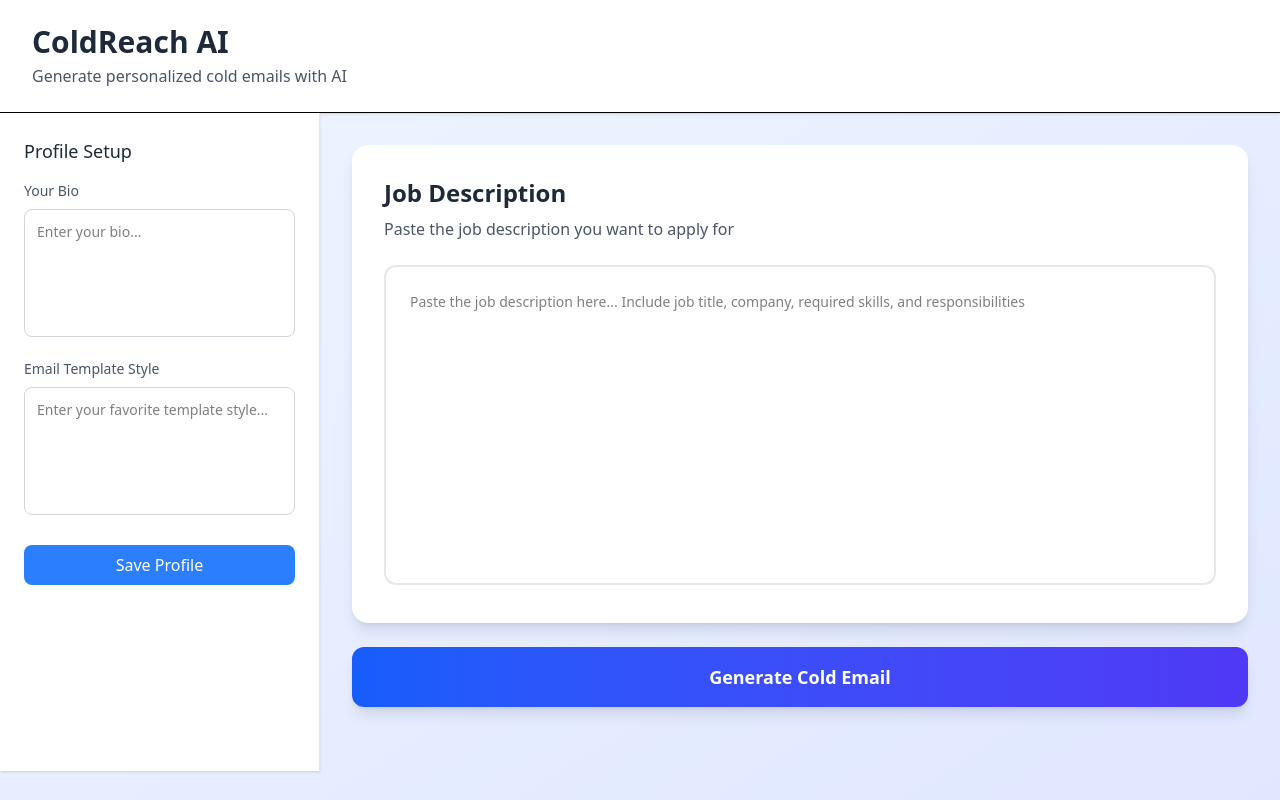
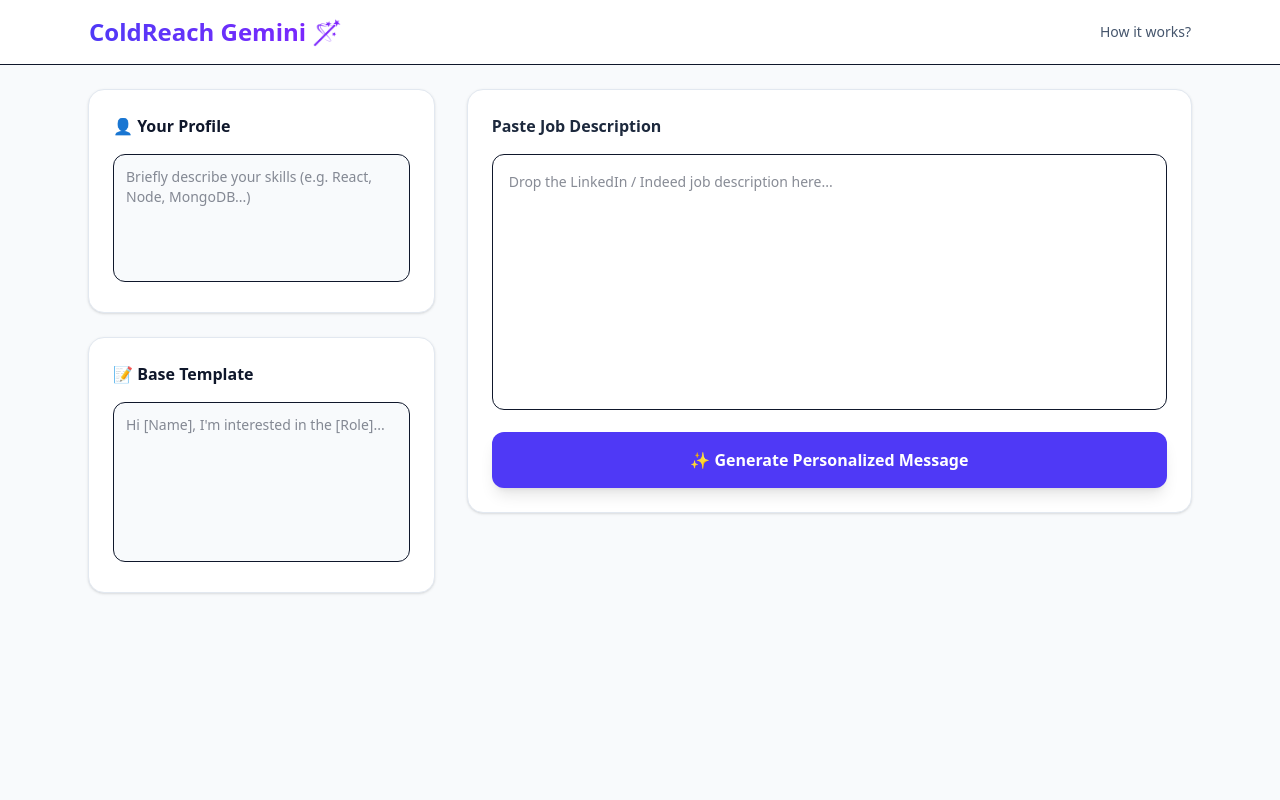
Before and after one commit to Vishalrathod8788/ColdReach-Gemini, a React app in the folder Frontend/: page / in a window 1280 px wide. Built offline with nearby package versions, Linux system fonts and the light colour scheme; the HTML template or start-up script is replaced by a standard one.

Commit message:
Update Perfact UI UX

```diff
--- a/Frontend/src/App.jsx
+++ b/Frontend/src/App.jsx
@@ -3,50 +3,69 @@
 import { JDInput } from "./components/JDInput"
 import { OutputDisplay } from "./components/OutputDisplay"
 import { Header } from "./components/Header"
+// 1. Gemini SDK import karein
+import { GoogleGenerativeAI } from "@google/generative-ai";
+
 export const App = () => {
-
   const [userProfile, setUserProfile] = useState({ bio: "", template: "" });
   const [jd, setJd] = useState("");
-  const [finalRsult, setFinalResult] = useState("")
+  const [finalRsult, setFinalResult] = useState("");
+  const [loading, setLoading] = useState(false);
 
   const updateProfile = (newData) => {
     setUserProfile(newData)
   }
 
-  const generateLogic = () => {
+  const generateLogic = async () => {
     if (!userProfile.bio.trim() || !userProfile.template.trim() || !jd.trim()) {
       alert("Please fill all fields: Bio, Template, and Job Description");
       return;
     }
 
-    const finalData = `Bio: ${userProfile.bio}\n\nTemplate: ${userProfile.template}\n\nJob Description: ${jd}`;
-    setFinalResult(finalData);
+    const FinalData = `User Bio: ${userProfile.bio} \nUser Template ${userProfile.template} \nJob Description: ${jd}`
+
+    try {
+      setFinalResult(FinalData)
+    } catch (error) {
+      console.log(error);
+    } finally {
+      setLoading(false);
+    }
+
+
   }
 
   return (
+    <div className="min-h-screen bg-slate-50 font-sans text-slate-900">
+      <Header />
 
-    <div className="min-h-screen bg-linear-to-br from-blue-50 to-indigo-100">
-      <Header />
-      <div className="flex">
+      <div className="max-w-6xl mx-auto p-6 grid grid-cols-1 lg:grid-cols-3 gap-8">
+
+        {/* Sidebar - Configuration */}
+        <div className="space-y-6">
           <ConfigSidebar onSave={updateProfile} />
+        </div>
 
-        <main className="flex-1 flex flex-col">
-
-          <div className="flex-1 p-8 overflow-auto">
+        {/* Main Input & Output */}
+        <div className="lg:col-span-2 space-y-6">
+          {/* Input Box */}
+          <div className="bg-white p-6 rounded-2xl shadow-sm border border-slate-200">
             <JDInput jd={jd} setJd={setJd} />
 
-            <div className="max-w-4xl mx-auto mt-6">
             <button
-                className="w-full py-4 px-8 bg-linear-to-r from-blue-600 to-indigo-600 text-white text-lg font-semibold rounded-xl hover:from-blue-700 hover:to-indigo-700 transform hover:scale-[1.02] transition-all duration-200 shadow-lg"
+              disabled={loading}
+              className={`w-full mt-4 py-4 rounded-xl font-bold flex items-center justify-center gap-2 transition-all ${loading ? 'bg-slate-200 text-slate-500' : 'bg-indigo-600 text-white hover:bg-indigo-700 shadow-lg hover:shadow-indigo-200'
+                }`}
               onClick={generateLogic}
             >
-                Generate Cold Email
+              {loading ? "AI is Crafting..." : <>✨ Generate Personalized Message</>}
             </button>
           </div>
 
+          {/* Result Box */}
           <OutputDisplay result={finalRsult} />
         </div>
-        </main>
+
       </div>
     </div>
   )
--- a/Frontend/src/components/ConfigSidebar.jsx
+++ b/Frontend/src/components/ConfigSidebar.jsx
@@ -1,39 +1,50 @@
-import { useState } from "react"
+import { useState, useEffect } from "react"
 
 export const ConfigSidebar = ({ onSave }) => {
     const [localBio, setLocalBio] = useState({ bio: "", template: "" });
+
+    // Auto-save when user types
+    useEffect(() => {
+        onSave(localBio);
+    }, [localBio, onSave]);
+
     return (
-        <div className="w-80 p-6 bg-white border-r border-gray-200 shadow-sm">
-            <h3 className="text-lg font-medium text-gray-800 mb-4">Profile Setup</h3>
+        <div className="space-y-6">
 
-            <div className="space-y-4">
-                <div>
-                    <label className="block text-sm text-gray-600 mb-2">Your Bio</label>
-                    <textarea
-                        className="w-full h-32 p-3 border border-gray-300 rounded-lg resize-none focus:border-blue-500 focus:outline-none text-sm"
-                        placeholder="Enter your bio..."
-                        value={localBio.bio}
-                        onChange={(e) => setLocalBio({ ...localBio, bio: e.target.value })}
-                    ></textarea>
-                </div>
+            {/* Profile Card */}
+            <div className="bg-white p-6 rounded-2xl shadow-sm border border-slate-200">
+                <h3 className="font-semibold mb-4 flex items-center gap-2">
+                    👤 Your Profile
+                </h3>
 
-                <div>
-                    <label className="block text-sm text-gray-600 mb-2">Email Template Style</label>
-                    <textarea
-                        className="w-full h-32 p-3 border border-gray-300 rounded-lg resize-none focus:border-blue-500 focus:outline-none text-sm"
-                        placeholder="Enter your favorite template style..."
-                        value={localBio.template}
-                        onChange={(e) => setLocalBio({ ...localBio, template: e.target.value })}
-                    ></textarea>
-                </div>
+                <textarea
+                    className="w-full h-32 p-3 text-sm border rounded-xl resize-none bg-slate-50
+                     focus:ring-2 focus:ring-indigo-500 focus:outline-none"
+                    placeholder="Briefly describe your skills (e.g. React, Node, MongoDB...)"
+                    value={localBio.bio}
+                    onChange={(e) =>
+                        setLocalBio({ ...localBio, bio: e.target.value })
+                    }
+                />
             </div>
 
-            <button
-                className="w-full mt-6 px-4 py-2 bg-blue-500 text-white rounded-lg hover:bg-blue-600 transition-colors"
-                onClick={() => onSave({ bio: localBio.bio, template: localBio.template })}
-            >
-                Save Profile
-            </button>
+            {/* Template Card */}
+            <div className="bg-white p-6 rounded-2xl shadow-sm border border-slate-200">
+                <h3 className="font-semibold mb-4">
+                    📝 Base Template
+                </h3>
+
+                <textarea
+                    className="w-full h-40 p-3 text-sm border rounded-xl resize-none bg-slate-50
+                     focus:ring-2 focus:ring-indigo-500 focus:outline-none"
+                    placeholder="Hi [Name], I'm interested in the [Role]..."
+                    value={localBio.template}
+                    onChange={(e) =>
+                        setLocalBio({ ...localBio, template: e.target.value })
+                    }
+                />
+            </div>
+
         </div>
     )
 }
--- a/Frontend/src/components/Header.jsx
+++ b/Frontend/src/components/Header.jsx
@@ -1,8 +1,16 @@
 export const Header = () => {
     return (
-        <div className="bg-white shadow-sm border-b px-8 py-6">
-            <h1 className="text-3xl font-bold text-gray-800">ColdReach AI</h1>
-            <p className="text-gray-600 mt-1">Generate personalized cold emails with AI</p>
-        </div>
+        <nav className="border-b bg-white w-full">
+            {/* Inner Container: Ye baaki components (1400px) ke saath align rahega */}
+            <div className="max-w-[1150px] mx-auto px-6 py-4 flex justify-between items-center">
+                <h1 className="text-2xl font-bold bg-gradient-to-r from-indigo-600 to-violet-600 bg-clip-text text-transparent">
+                    ColdReach Gemini 🪄
+                </h1>
+
+                <button className="text-sm font-medium text-slate-600 hover:text-indigo-600 transition">
+                    How it works?
+                </button>
+            </div>
+        </nav>
     )
 }
--- a/Frontend/src/components/JDInput.jsx
+++ b/Frontend/src/components/JDInput.jsx
@@ -1,18 +1,25 @@
 export const JDInput = ({ jd, setJd }) => {
     return (
-        <div className="max-w-4xl mx-auto">
-            <div className="bg-white rounded-2xl shadow-lg p-8">
-                <h2 className="text-2xl font-semibold text-gray-800 mb-2">Job Description</h2>
-                <p className="text-gray-600 mb-6">Paste the job description you want to apply for</p>
+        <div className="">
 
-                <textarea
-                    className="w-full h-80 p-6 border-2 border-gray-200 rounded-xl resize-none focus:border-blue-500 focus:outline-none transition-colors text-sm leading-relaxed"
-                    value={jd}
-                    required
-                    placeholder="Paste the job description here... Include job title, company, required skills, and responsibilities"
-                    onChange={(e) => setJd(e.target.value)}
-                ></textarea>
+            {/* Header */}
+            <div className="flex justify-between items-center mb-4">
+                <h3 className="font-semibold text-slate-800">
+                    Paste Job Description
+                </h3>
             </div>
+
+            {/* Textarea */}
+            <textarea
+                className="w-full h-64 p-4 border rounded-xl resize-none
+                   focus:ring-2 focus:ring-indigo-500 focus:outline-none
+                   text-sm leading-relaxed bg-white"
+                value={jd}
+                required
+                placeholder="Drop the LinkedIn / Indeed job description here..."
+                onChange={(e) => setJd(e.target.value)}
+            />
+
         </div>
     )
 }
--- a/Frontend/src/components/OutputDisplay.jsx
+++ b/Frontend/src/components/OutputDisplay.jsx
@@ -1,29 +1,46 @@
 export const OutputDisplay = ({ result }) => {
     return (
-        <div className="max-w-4xl mx-auto mt-8">
+        <>
             {result && (
-                <div className="bg-white rounded-2xl shadow-lg p-8">
-                    <div className="flex items-center mb-6">
-                        <div className="w-3 h-3 bg-green-500 rounded-full mr-3"></div>
-                        <h2 className="text-2xl font-semibold text-gray-800">Generated Cold Email</h2>
+                <div className="bg-white p-6 rounded-2xl shadow-sm border-2 border-indigo-100 animate-in fade-in slide-in-from-bottom-4 duration-500">
+
+                    {/* Header */}
+                    <div className="flex justify-between items-center mb-4">
+                        <h3 className="font-semibold text-indigo-900">
+                            Personalized Outreach
+                        </h3>
+
+                        <span className="text-xs font-medium px-3 py-1 rounded-full bg-indigo-50 text-indigo-700">
+                            AI Generated
+                        </span>
                     </div>
 
-                    <div className="bg-gray-50 rounded-xl p-6 border-l-4 border-blue-500">
-                        <pre className="whitespace-pre-wrap text-gray-700 leading-relaxed font-sans">
-                            {result}
-                        </pre>
+                    {/* Content */}
+                    <div className="p-4 bg-slate-50 rounded-xl text-slate-700 leading-relaxed whitespace-pre-wrap text-sm">
+                        {result}
                     </div>
 
-                    <div className="flex gap-3 mt-6">
-                        <button className="px-6 py-2 bg-blue-600 text-white rounded-lg hover:bg-blue-700 transition-colors">
-                            Copy Email
+                    {/* Actions */}
+                    <div className="flex gap-3 mt-4">
+                        <button
+                            className="px-5 py-2 text-sm font-medium rounded-lg
+                         bg-indigo-600 text-white hover:bg-indigo-700
+                         transition shadow hover:shadow-indigo-200"
+                        >
+                            Copy Message
                         </button>
-                        <button className="px-6 py-2 border border-gray-300 text-gray-700 rounded-lg hover:bg-gray-50 transition-colors">
+
+                        <button
+                            className="px-5 py-2 text-sm font-medium rounded-lg
+                         bg-white border border-slate-300 text-slate-700
+                         hover:bg-slate-50 transition"
+                        >
                             Regenerate
                         </button>
                     </div>
+
                 </div>
             )}
-        </div>
+        </>
     )
 }
```
Lines whose indentation alone changed are shown as unchanged.
